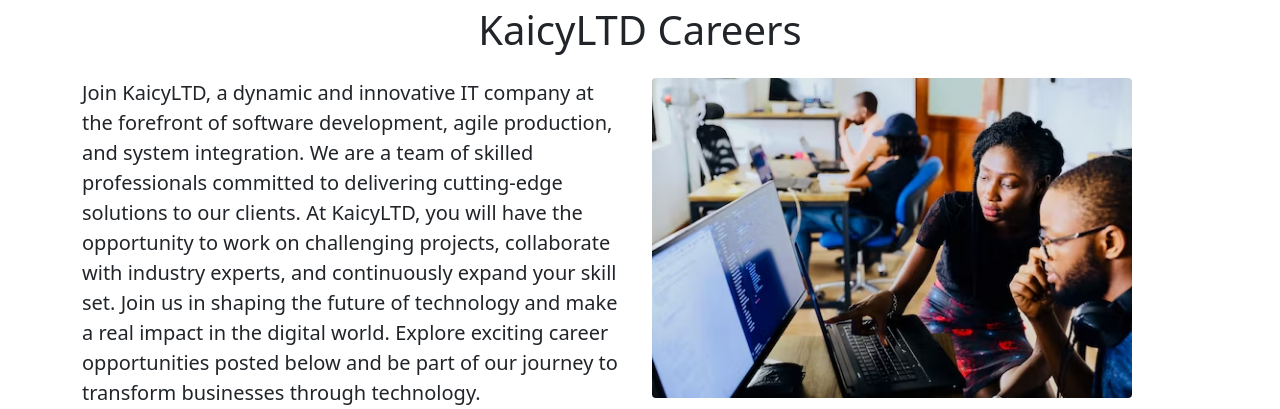
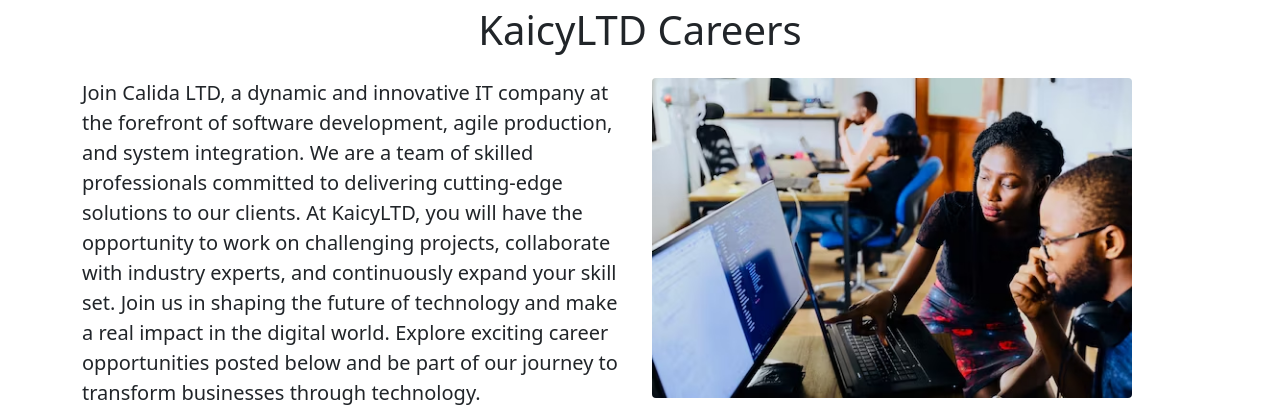
Before and after one commit to claranceJ/calida-careers-website, a Flask app: page / in a window 1280 px wide. Shown: the part 458-867 px from the top of the page. Run offline with Flask 3, Linux system fonts and the light colour scheme.

Commit message:
Update home.html

```diff
--- a/templates/home.html
+++ b/templates/home.html
@@ -14,7 +14,7 @@
 
     }
   </style>
-  <title>KaicyLTD</title>
+  <title>Calida LTD</title>
 </head>
 <body>
   {% include "nav.html" %}
@@ -27,7 +27,7 @@
 
     <div class="col-md-6">
 
-  <p class="lead">Join KaicyLTD, a dynamic and innovative IT company at the forefront of software development, agile production, and system integration. We are a team of skilled professionals committed to delivering cutting-edge solutions to our clients. At KaicyLTD, you will have the opportunity to work on challenging projects, collaborate with industry experts, and continuously expand your skill set. Join us in shaping the future of technology and make a real impact in the digital world. Explore exciting career opportunities posted below and be part of our journey to transform businesses through technology.</p>
+  <p class="lead">Join Calida LTD, a dynamic and innovative IT company at the forefront of software development, agile production, and system integration. We are a team of skilled professionals committed to delivering cutting-edge solutions to our clients. At KaicyLTD, you will have the opportunity to work on challenging projects, collaborate with industry experts, and continuously expand your skill set. Join us in shaping the future of technology and make a real impact in the digital world. Explore exciting career opportunities posted below and be part of our journey to transform businesses through technology.</p>
 
      </div>
 
```
